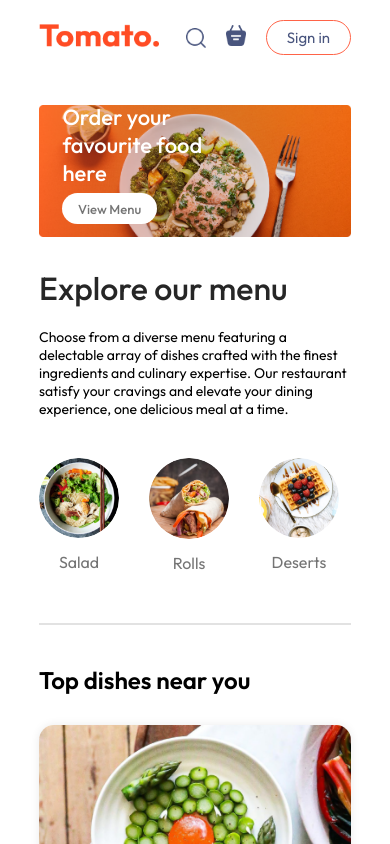
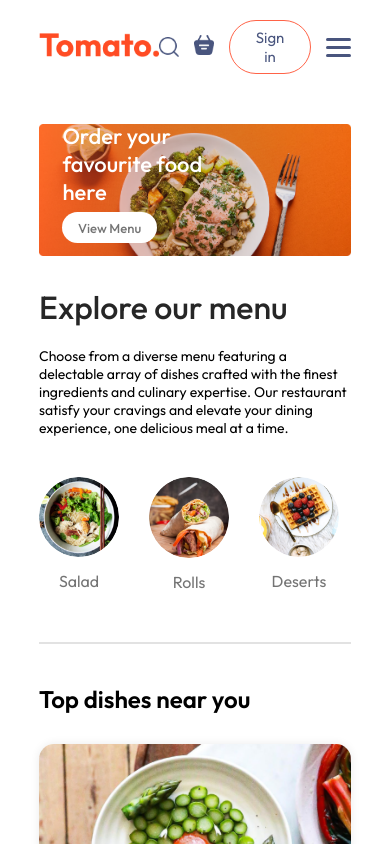
Before and after one commit to lokesph8/The-SpicyTomato-Food-Restaurant, a React (Vite) app in the folder frontend/: page /The-SpicyTomato-Food-Restaurant/home in a window 390 px wide. Shown: the top 844 px of the page. Built offline with nearby package versions, Linux system fonts and the light colour scheme.

Commit message:
Update Navbar: mobile dropdown with hamburger

```diff
--- a/frontend/src/components/Navbar/Navbar.css
+++ b/frontend/src/components/Navbar/Navbar.css
@@ -97,5 +97,71 @@
 @media (max-width:750px){
     .navbar-menu{
         display: none;
+        position: absolute;
+        top: 70px; /* adjust as per navbar height */
+
+        right: 0;
+        width: 30%;
+        background-color: white;
+        flex-direction: column;
+        gap: 10px;
+        padding: 20px;
+        box-shadow: 0 4px 6px rgba(0,0,0,0.1);
+        border-radius: 8px;
+        z-index: 100;
     }
+    .navbar-menu.active{
+        display: flex;
+    }
+    .navbar-menu a{
+        text-align: left; /* keep links aligned to left inside dropdown */
+    }
+
+    .navbar-menu a:focus,
+    .navbar-menu a:active {
+        outline: none;
+        box-shadow: none;
+    }
+
+    .navbar-menu li,
+    .navbar-menu a,
+    .navbar-menu .active {
+        border-bottom: none;
+    }
+
+    .hamburger{
+        display: flex;
+        flex-direction: column;
+        gap: 5px;
+        cursor: pointer;
+        z-index: 200;
+    }
+
+    .hamburger .bar{
+        width: 25px;
+        height: 3px;
+        background-color: #49557e;
+        border-radius: 2px;
+        transition: all 0.3s ease;
+    }
+
+     .hamburger.open .bar:nth-child(1){
+        transform: rotate(45deg) translate(5px, 5px);
+    }
+
+    .hamburger.open .bar:nth-child(2){
+        opacity: 0;
+    }
+
+    .hamburger.open .bar:nth-child(3){
+        transform: rotate(-45deg) translate(5px, -5px);
+    }
+
+    .navbar-right{
+        display: flex;
+        align-items: center;
+        gap: 15px;
+    }
+
+
 }
--- a/frontend/src/components/Navbar/Navbar.jsx
+++ b/frontend/src/components/Navbar/Navbar.jsx
@@ -7,17 +7,22 @@ import { StoreContext } from '../../context/StoreContext';
 const Navbar = ({setShowLogin}) => {
 
     const [menu,setMenu] = useState("home");
+    const [mobileMenuOpen, setMobileMenuOpen] = useState(false);
+    const {getTotalCartAmount} = useContext(StoreContext);
 
-    const {getTotalCartAmount} = useContext(StoreContext);
+    const toggleMobileMenu = () => {
+        setMobileMenuOpen(!mobileMenuOpen);
+    };
+
 
   return (
     <div className='navbar'>
         <Link to='/'><img src={assets.logo} alt="" className="logo" /></Link>
-        <ul className="navbar-menu">
-            <Link to='/' onClick={()=>setMenu("home")} className={menu==="home"?"active":""}>home</Link>
-            <a href='#explore-menu' onClick={()=>setMenu("menu")} className={menu==="menu"?"active":""}>menu</a>
-            <a href='#app-download' onClick={()=>setMenu("mobile-app")} className={menu==="mobile-app"?"active":""}>mobile-app</a>
-            <a href='#footer' onClick={()=>setMenu("contact-us")} className={menu==="contact-us"?"active":""}>contact us</a>
+        <ul className={`navbar-menu ${mobileMenuOpen ? "active" : ""}`}>
+            <Link to='/' onClick={()=>{setMenu("home"); setMobileMenuOpen(false);}} className={menu==="home"?"active":""}>home</Link>
+            <a href='#explore-menu' onClick={()=>{setMenu("menu"); setMobileMenuOpen(false); }} className={menu==="menu"?"active":""}>menu</a>
+            <a href='#app-download' onClick={()=>{setMenu("mobile-app"); setMobileMenuOpen(false); }} className={menu==="mobile-app"?"active":""}>mobile-app</a>
+            <a href='#footer' onClick={()=>{setMenu("contact-us"); setMobileMenuOpen(false); }} className={menu==="contact-us"?"active":""}>contact us</a>
         </ul>
         <div className="navbar-right">
             <img src={assets.search_icon} alt="" />
@@ -26,6 +31,11 @@ const Navbar = ({setShowLogin}) => {
                 <div className={getTotalCartAmount()===0?"":"dot"}></div>
             </div>
             <button onClick={()=>setShowLogin(true)}>Sign in</button>
+             <div className={`hamburger ${mobileMenuOpen ? "open" : ""}`} onClick={toggleMobileMenu}>
+          <div className="bar"></div>
+          <div className="bar"></div>
+          <div className="bar"></div>
+        </div>
         </div>
     </div>
   )
```
